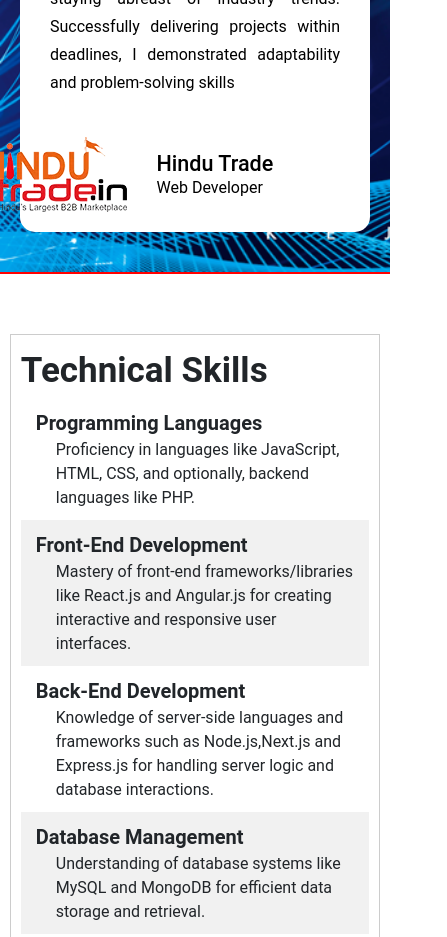
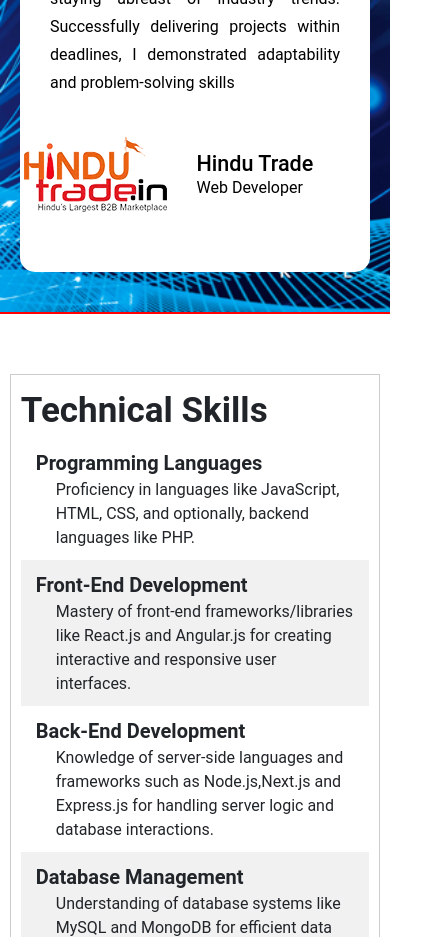
Before and after one commit to Amarsingh21/my-portfolio, a plain HTML site: page index.html in a window 390 px wide. Shown: the part 1520-2457 px from the top of the page, 447 px wide, since content can reach past the window. Drawn offline with nearby package versions, Linux system fonts and the light colour scheme.

Commit message:
mobile view

```diff
--- a/css/style.css
+++ b/css/style.css
@@ -344,7 +344,7 @@ img:hover {
     #navbarSupportedContent {
         width: 60%;
         margin: 0 0 0 200px;
-        background: rgba(16, 18, 17, 0.5);
+        background: rgba(11 12 11 / 82%);
         padding: 15px;
     }
 
@@ -473,6 +473,14 @@ img:hover {
         padding: 20px 30px;
     }
 
+    .testimonial-user {
+        margin: 40px 0 40px 40px;
+        width: 100%;
+        display: flex;
+        align-items: center;
+        justify-content: center;
+    }
+
     .fa-quote {
         display: none;
     }
```
Also changed, not shown: project.html (+1 -1 lines).
